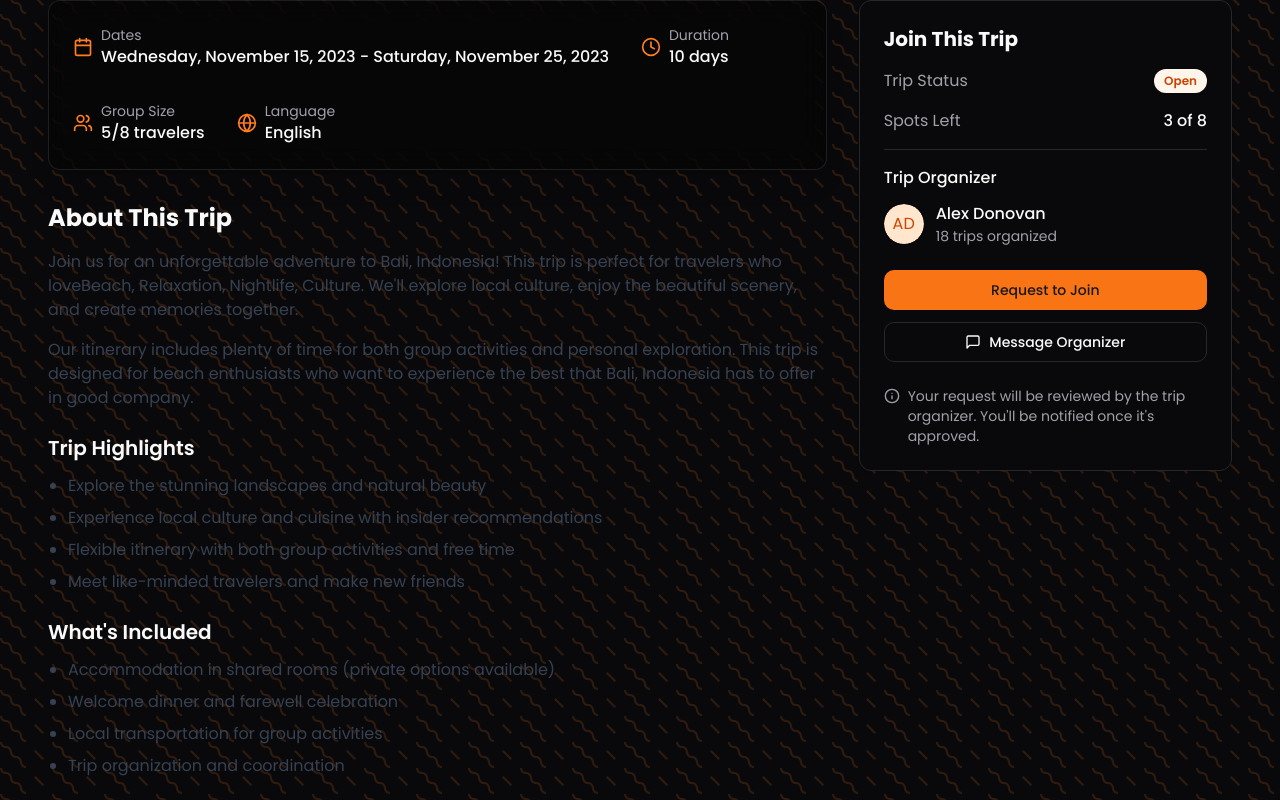
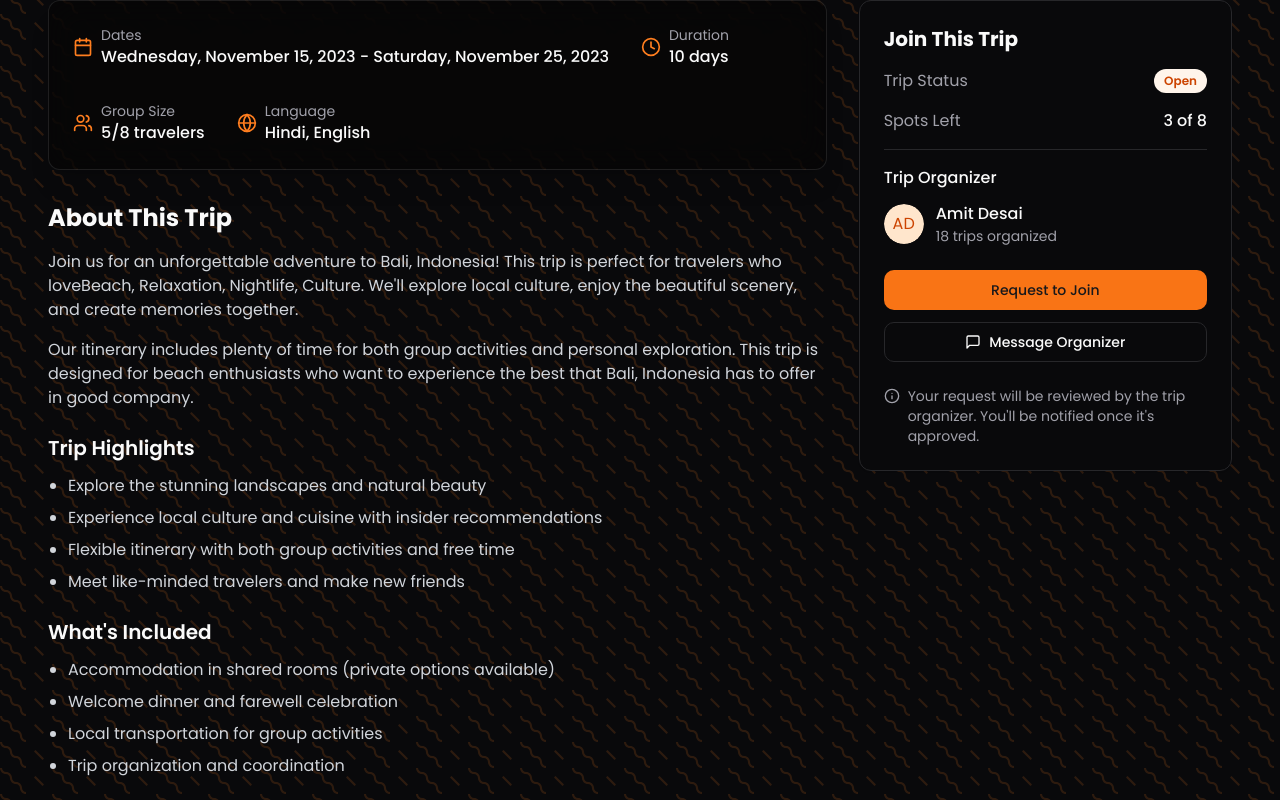
Before and after one commit to Indar54/voyani-travel-the-world, a React (Vite) app: page /group/1 in a window 1280 px wide. Shown: the part 480-1280 px from the top of the page. Built offline with nearby package versions, Linux system fonts and the light colour scheme.

Commit message:
Refactor: Implement dark theme and Indian localization
Implement a standard dark theme and incorporate Indian localization considerations.

```diff
--- a/src/App.tsx
+++ b/src/App.tsx
@@ -26,7 +26,7 @@ const App = () => (
         <Routes>
           <Route path="/" element={<Index />} />
           <Route path="/auth" element={<Auth />} />
-          <Route path="/browse" element={<BrowserRouter />} />
+          <Route path="/browse" element={<BrowseGroups />} />
           <Route path="/create-group" element={<CreateGroup />} />
           <Route path="/group/:id" element={<GroupDetails />} />
           <Route path="/profile" element={<Profile />} />
--- a/src/components/TravelGroupDetails.tsx
+++ b/src/components/TravelGroupDetails.tsx
@@ -84,7 +84,7 @@ const TravelGroupDetails: React.FC<TravelGroupDetailsProps> = ({ group }) => {
                   <Globe className="h-5 w-5 mr-2 text-voyani-500" />
                   <div>
                     <div className="text-sm text-muted-foreground">Language</div>
-                    <div className="font-medium">English</div>
+                    <div className="font-medium">Hindi, English</div>
                   </div>
                 </div>
               </div>
@@ -92,18 +92,18 @@ const TravelGroupDetails: React.FC<TravelGroupDetailsProps> = ({ group }) => {
 
             <div className="mb-8 animate-fade-in animate-delay-200">
               <h2 className="text-2xl font-bold mb-4">About This Trip</h2>
-              <p className="text-gray-700 mb-4">
+              <p className="text-gray-300 mb-4">
                 Join us for an unforgettable adventure to {group.destination}! This trip is perfect for travelers who love
                 {group.tags.join(', ')}. We'll explore local culture, enjoy the beautiful scenery, and create memories together.
               </p>
-              <p className="text-gray-700 mb-4">
+              <p className="text-gray-300 mb-4">
                 Our itinerary includes plenty of time for both group activities and personal exploration.
                 This trip is designed for {group.tags[0].toLowerCase()} enthusiasts who want to experience
                 the best that {group.destination} has to offer in good company.
               </p>
 
               <h3 className="text-xl font-semibold mt-6 mb-3">Trip Highlights</h3>
-              <ul className="list-disc pl-5 space-y-2 text-gray-700">
+              <ul className="list-disc pl-5 space-y-2 text-gray-300">
                 <li>Explore the stunning landscapes and natural beauty</li>
                 <li>Experience local culture and cuisine with insider recommendations</li>
                 <li>Flexible itinerary with both group activities and free time</li>
@@ -111,7 +111,7 @@ const TravelGroupDetails: React.FC<TravelGroupDetailsProps> = ({ group }) => {
               </ul>
 
               <h3 className="text-xl font-semibold mt-6 mb-3">What's Included</h3>
-              <ul className="list-disc pl-5 space-y-2 text-gray-700">
+              <ul className="list-disc pl-5 space-y-2 text-gray-300">
                 <li>Accommodation in shared rooms (private options available)</li>
                 <li>Welcome dinner and farewell celebration</li>
                 <li>Local transportation for group activities</li>
@@ -156,7 +156,7 @@ const TravelGroupDetails: React.FC<TravelGroupDetailsProps> = ({ group }) => {
                     </AvatarFallback>
                   </Avatar>
                   <div>
-                    <div className="font-medium">Alex Donovan</div>
+                    <div className="font-medium">Amit Desai</div>
                     <div className="text-sm text-muted-foreground">18 trips organized</div>
                   </div>
                 </div>
--- a/src/pages/CreateGroup.tsx
+++ b/src/pages/CreateGroup.tsx
@@ -82,12 +82,12 @@ const CreateGroup = () => {
             <CardContent className="space-y-6">
               <div className="space-y-2">
                 <Label htmlFor="title">Trip Title</Label>
-                <Input id="title" placeholder="e.g., Weekend Hiking in the Alps" required />
+                <Input id="title" placeholder="e.g., Weekend Hiking in the Himalayas" required />
               </div>
 
               <div className="space-y-2">
                 <Label htmlFor="destination">Destination</Label>
-                <Input id="destination" placeholder="e.g., Interlaken, Switzerland" required />
+                <Input id="destination" placeholder="e.g., Manali, Himachal Pradesh" required />
               </div>
 
               <div className="grid grid-cols-1 md:grid-cols-2 gap-6">
@@ -184,11 +184,12 @@ const CreateGroup = () => {
                     </SelectTrigger>
                     <SelectContent>
                       <SelectItem value="english">English</SelectItem>
-                      <SelectItem value="spanish">Spanish</SelectItem>
-                      <SelectItem value="french">French</SelectItem>
-                      <SelectItem value="german">German</SelectItem>
-                      <SelectItem value="chinese">Chinese</SelectItem>
-                      <SelectItem value="japanese">Japanese</SelectItem>
+                      <SelectItem value="hindi">Hindi</SelectItem>
+                      <SelectItem value="tamil">Tamil</SelectItem>
+                      <SelectItem value="telugu">Telugu</SelectItem>
+                      <SelectItem value="bengali">Bengali</SelectItem>
+                      <SelectItem value="marathi">Marathi</SelectItem>
+                      <SelectItem value="punjabi">Punjabi</SelectItem>
                       <SelectItem value="other">Other</SelectItem>
                     </SelectContent>
                   </Select>
@@ -197,13 +198,13 @@ const CreateGroup = () => {
 
               <div className="space-y-2">
                 <Label htmlFor="price-range">Estimated Budget Range (per person)</Label>
-                <Slider defaultValue={[500]} max={2000} step={100} />
+                <Slider defaultValue={[15000]} max={60000} step={5000} />
                 <div className="flex justify-between text-xs text-muted-foreground mt-1">
-                  <span>$0</span>
-                  <span>$500</span>
-                  <span>$1000</span>
-                  <span>$1500</span>
-                  <span>$2000+</span>
+                  <span>₹0</span>
+                  <span>₹15000</span>
+                  <span>₹30000</span>
+                  <span>₹45000</span>
+                  <span>₹60000+</span>
                 </div>
               </div>
 
@@ -232,7 +233,7 @@ const CreateGroup = () => {
                   </Button>
                 </div>
                 <p className="text-xs text-muted-foreground mt-1">
-                  Add activities like hiking, food tours, or interests like photography
+                  Add activities like temple visits, street food tours, or interests like photography
                 </p>
               </div>
             </CardContent>
```
